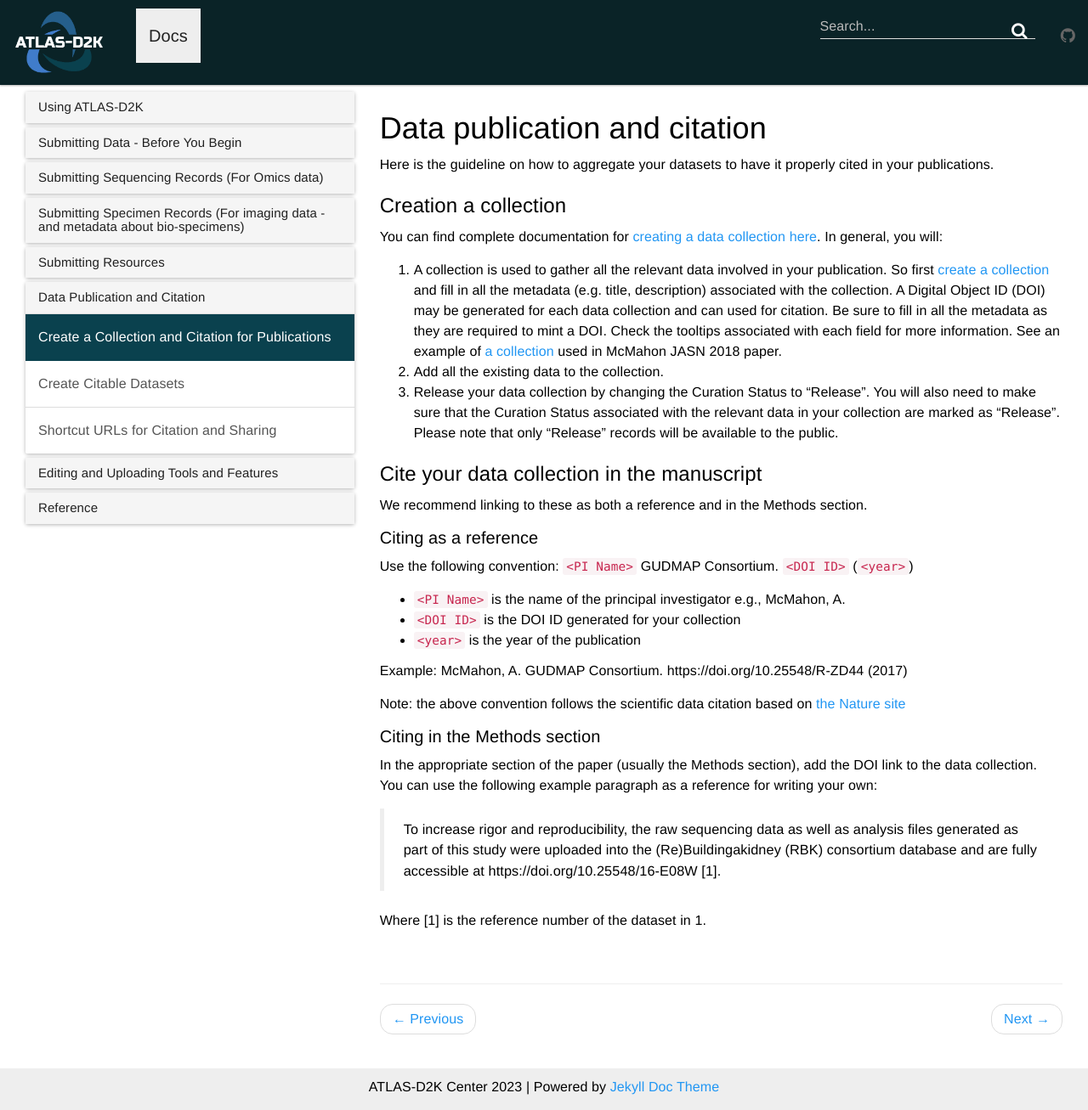
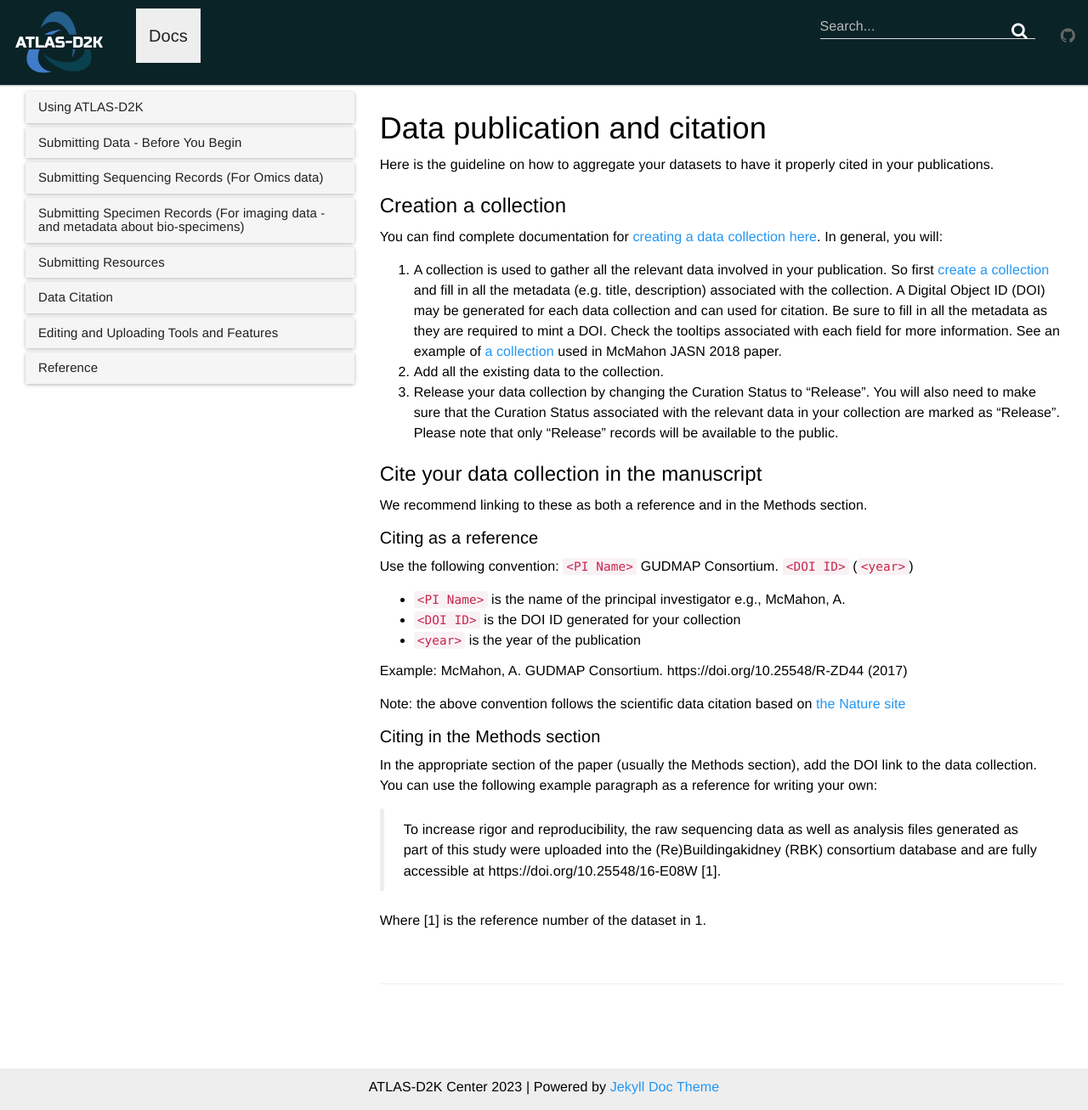
Before and after one commit to informatics-isi-edu/atlas-d2k-docs, a Jekyll site: the page built from docs/_docs/data_publication_and_citation/Data-publication-and-citation-obsolete.md, in a window 1280 px wide and 1307 px high. Shown: the whole window at 85% size. Built offline with Jekyll 4.4.1, drawn with Linux system fonts in a browser that asks for light colours.

Commit message:
choosing one doc page about citation

```diff
--- a/docs/_data/docs.yml
+++ b/docs/_data/docs.yml
@@ -84,10 +84,8 @@
       url: requirements-for-creating-schematics
 
 # Section 6
-- title: Data Publication and Citation
+- title: Data Citation
   docs:
-    - sectionTitle: Create a Collection and Citation for Publications
-      url: how-to-create-a-collection-and-citation-for-publications
     - sectionTitle: Create Citable Datasets
       url: create-citable-datasets
     - sectionTitle: Shortcut URLs for Citation and Sharing
```
Also changed, not shown: docs/_docs/index.md (+3 -3 lines), docs/_docs/data_publication_and_citation/Data-publication-and-citation-obsolete.md (renamed from docs/_docs/data_publication_and_citation/Data-publication-and-citation.md).
